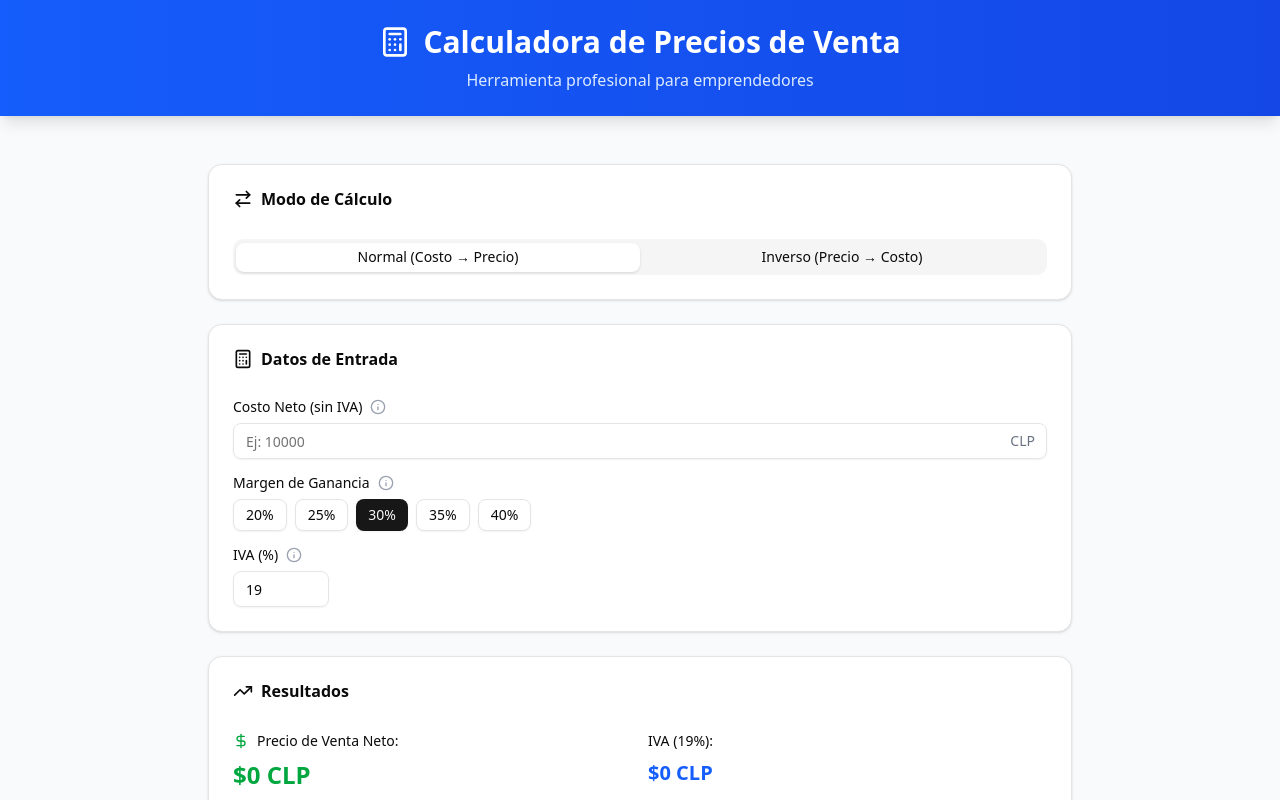
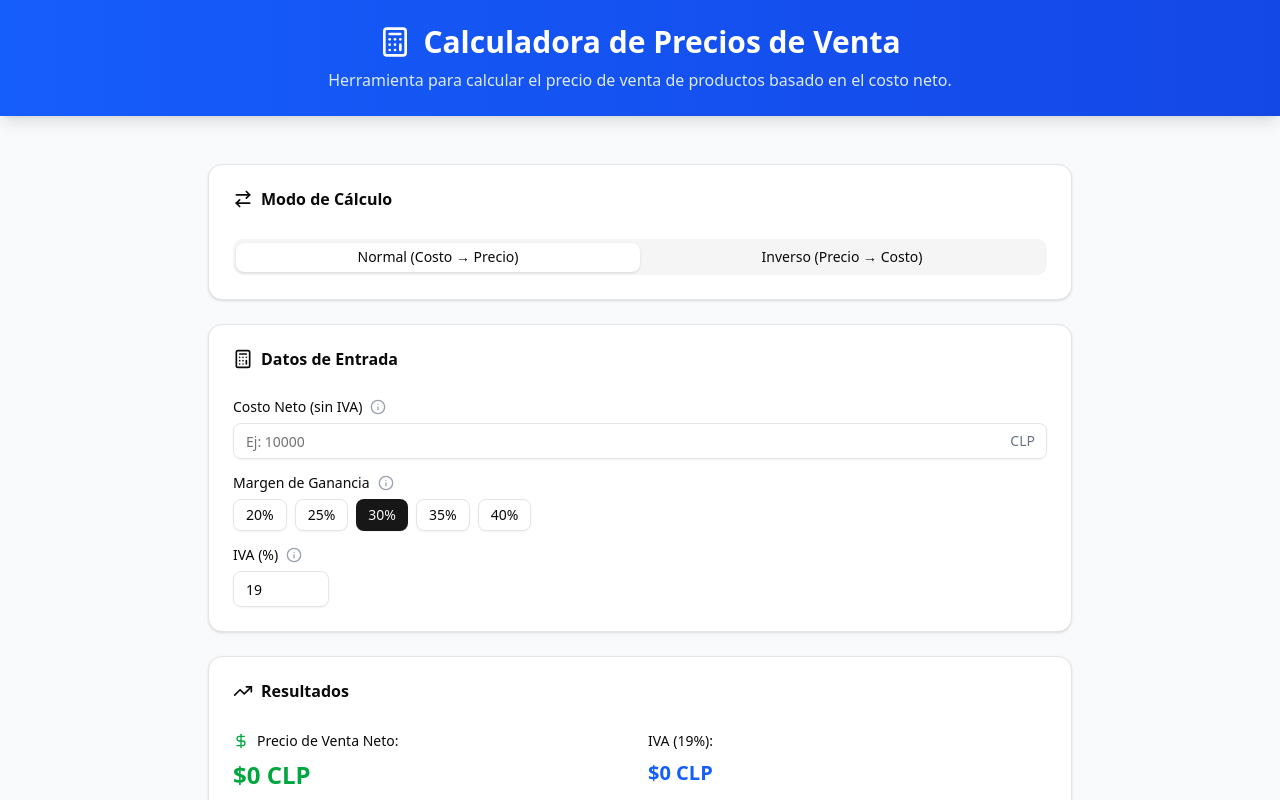
Before and after one commit to drususdark/calculadora-precios, a React (Vite) app: page / in a window 1280 px wide. Shown: the top 800 px of the page. Built offline with nearby package versions, Linux system fonts and the light colour scheme.

Commit message:
Update Header.jsx

```diff
--- a/src/components/Header.jsx
+++ b/src/components/Header.jsx
@@ -11,7 +11,7 @@ export function Header() {
           </h1>
         </div>
         <p className="text-blue-100 text-sm md:text-base">
-          Herramienta profesional para emprendedores
+          Herramienta para calcular el precio de venta de productos basado en el costo neto.
         </p>
       </div>
     </header>
```
